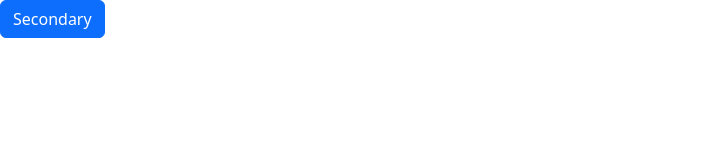
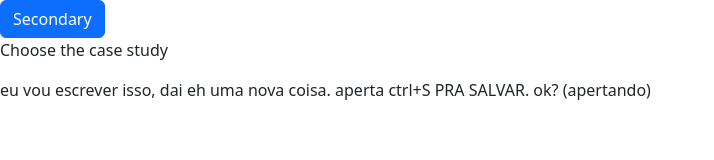
Before and after one commit to liciagirao/UX_UI_HW_20, a plain HTML site: page index.html in a window 1280 px wide. Shown: the whole page, without its empty margins (0-714 px from the left). Drawn offline with nearby package versions, Linux system fonts and the light colour scheme.

Commit message:
Test modifications

```diff
--- a/index.html
+++ b/index.html
@@ -8,6 +8,9 @@
 </html>
 <body>
     <button type="button" class="btn btn-primary">Secondary</button>
+    <p>Choose the case study</p>
+
+    eu vou escrever isso, dai eh uma nova coisa. aperta ctrl+S PRA SALVAR. ok? (apertando)
 </body>
 
 <script src="https://cdn.jsdelivr.net/npm/bootstrap@5.3.0-alpha1/dist/js/bootstrap.bundle.min.js" integrity="sha384-w76AqPfDkMBDXo30jS1Sgez6pr3x5MlQ1ZAGC+nuZB+EYdgRZgiwxhTBTkF7CXvN" crossorigin="anonymous"></script>
```
